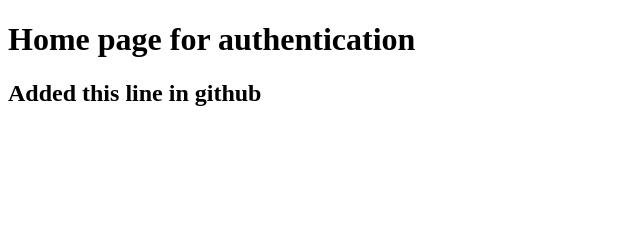
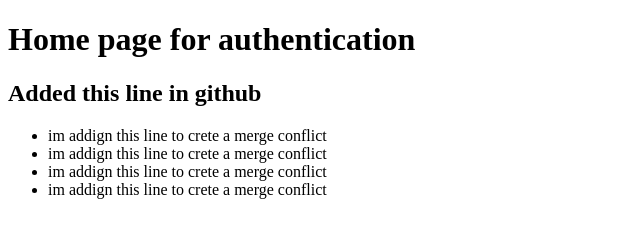
Before and after one commit to sherpacoding/authenticate, a plain HTML site: page home.html in a window 1280 px wide. Shown: the whole page, without its empty margins (0-640 px from the left). Drawn offline with Linux system fonts and the light colour scheme.

Commit message:
modified home.html

```diff
--- a/home.html
+++ b/home.html
@@ -8,6 +8,12 @@
   </head>
   <body>
     <h1>Home page for authentication</h1>
-    <h2>Added this line in github </h2>
+    <h2>Added this line in github</h2>
+    <ul>
+      <li>im addign this line to crete a merge conflict</li>
+      <li>im addign this line to crete a merge conflict</li>
+      <li>im addign this line to crete a merge conflict</li>
+      <li>im addign this line to crete a merge conflict</li>
+    </ul>
   </body>
 </html>
```
